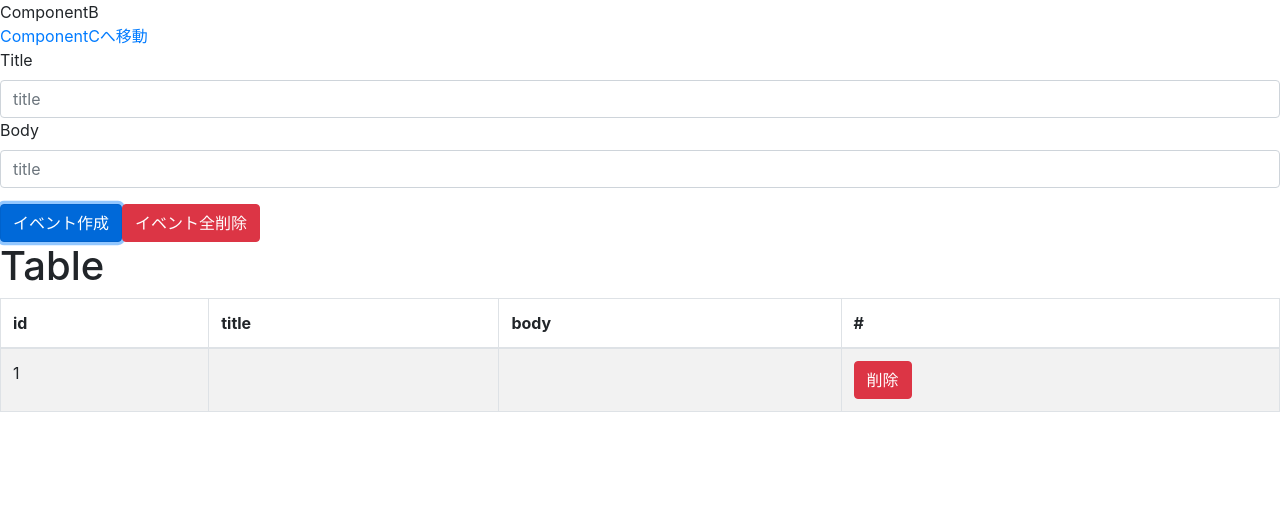
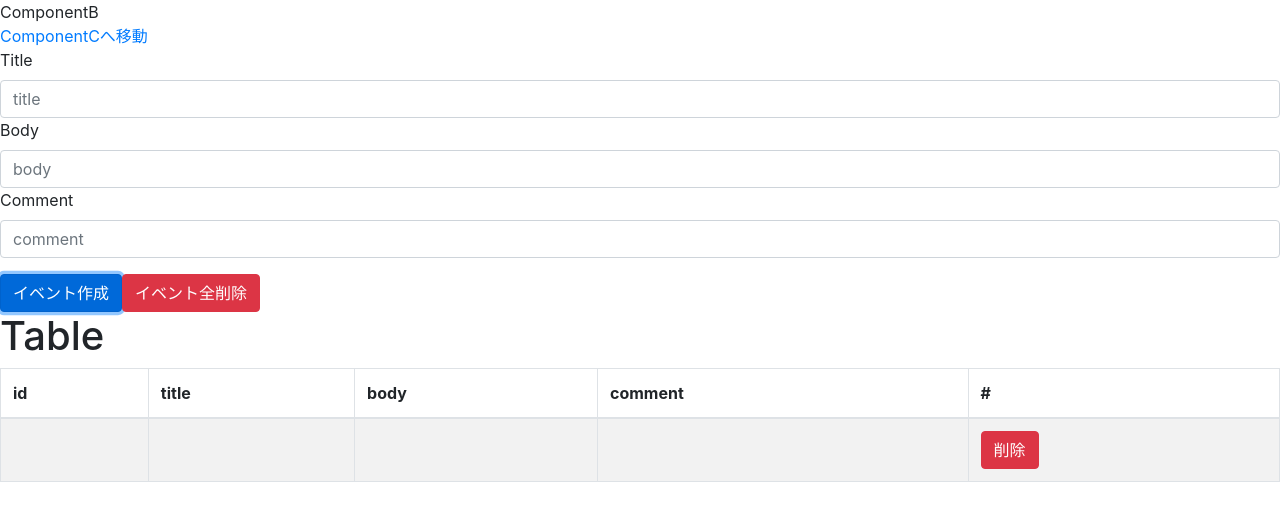
Before and after one commit to lanmalu1358/react-dev-course, a React (Create React App) app: page /componentb in a window 1280 px wide. Both pictures are taken after a click on the button "イベント作成". Shown: the top 520 px of the page. Built offline with nearby package versions, Linux system fonts and the light colour scheme.

Commit message:
コミット15

```diff
--- a/src/ComponentB.js
+++ b/src/ComponentB.js
@@ -1,6 +1,6 @@
 import React, { useState, useReducer } from 'react';
 import { Link } from 'react-router-dom';
-import { ADD_EVENT } from './actions/index';
+import { ADD_EVENT, DELETE_EVENT, ALLDELI_EVENT } from './actions/index';
 import reducers from './reducers/index';
 import { Button, Form, Table } from 'react-bootstrap';
 import 'bootstrap/dist/css/bootstrap.min.css';
@@ -10,16 +10,39 @@ const ComponentB = () => {
     const [state, dispatch] = useReducer(reducers, []);
     const [title, setTitle] = useState('');
     const [body, setBody] = useState('');
+    const [comment, setComment] = useState('');
 
     const handleClick = (e) => {
         e.preventDefault();
         dispatch({
             type: ADD_EVENT,
             title,
-            body
+            body,
+            comment
         });
         setTitle('');
         setBody('');
+        setComment('');
+    };
+
+    const HandleClick = (e) => {
+        e.preventDefault();
+        dispatch({
+            type: DELETE_EVENT,
+            title,
+            body,
+            comment
+        });
+    };
+
+    const HANDLEclick = (e) => {
+        e.preventDefault();
+        dispatch({
+            type: ALLDELI_EVENT,
+            title,
+            body,
+            comment
+        });
     };
 
 
@@ -36,20 +59,27 @@ const ComponentB = () => {
                         type='text'
                         placeholder="title"
                         value={title}
-                        onChange={(e) => setBody(e.target.value)}
+                        onChange={(e) => setTitle(e.target.value)}
                     />
                     <Form.Label>Body</Form.Label>
                     <Form.Control
                         type="text"
-                        placeholder="title"
+                        placeholder="body"
                         value={body}
                         onChange={(e) => setBody(e.target.value)}
+                    />
+                    <Form.Label>Comment</Form.Label>
+                    <Form.Control
+                        type="text"
+                        placeholder="comment"
+                        value={comment}
+                        onChange={(e) => setComment(e.target.value)}
                     />
                 </Form.Group>
                 <Button variant="primary" onClick={handleClick}>
                     イベント作成
             </Button>
-                <Button variant="danger" onClick={handleClick}>
+                <Button variant="danger" onClick={HANDLEclick}>
                     イベント全削除
             </Button>
             </Form>
@@ -61,6 +91,7 @@ const ComponentB = () => {
                         <th>id</th>
                         <th>title</th>
                         <th>body</th>
+                        <th>comment</th>
                         <th>#</th>
                     </tr>
                 </thead>
@@ -71,8 +102,9 @@ const ComponentB = () => {
                                 <td>{data.id}</td>
                                 <td>{data.title}</td>
                                 <td>{data.body}</td>
+                                <td>{data.comment}</td>
                                 <td>
-                                    <Button variant="danger">削除</Button>
+                                    <Button variant="danger" onClick={HandleClick}>削除</Button>
                                 </td>
                             </tr>
                         )
--- a/src/actions/index.js
+++ b/src/actions/index.js
@@ -2,3 +2,5 @@ export const INCREMENT = 'INCREMENT'
 export const DECREMENT = 'DECREMENT'
 export const RESET = 'RESET'
 export const ADD_EVENT = 'ADD_EVENT'
+export const DELETE_EVENT = 'DELETE_EVENT'
+export const ALLDELI_EVENT = 'ALLDELI_EVENT'
--- a/src/reducers/index.js
+++ b/src/reducers/index.js
@@ -1,5 +1,5 @@
 import { INCREMENT, DECREMENT, RESET } from '../actions/index';
-import { ADD_EVENT } from '../actions/index';
+import { ADD_EVENT, DELETE_EVENT, ALLDELI_EVENT } from '../actions/index';
 
 const reducer = (state = [], action) => {
     switch (action.type) {
@@ -10,9 +10,15 @@ const reducer = (state = [], action) => {
         case RESET:
             return { count: 0 };
         case ADD_EVENT:
-            const event = { title: action.title, body: action.body };
-            const id = state.length + 1;
-            return [...state, { id, ...event }];
+            const addevent = { title: action.title, body: action.body, comment: action.comment };
+            const addid = state.length - 1;
+            return [...state, { addid, ...addevent }];
+        case DELETE_EVENT:
+            const deleteevent = { title: action.title, body: action.body, comment: action.comment };
+            const deleteid = state.length - 1;
+            return [...state, { deleteid, ...deleteevent }];
+        case ALLDELI_EVENT:
+            return [];
         default:
             return state;
     }
```
Also changed, not shown: src/index.js (line endings or trailing spaces), 1 other file (tests, documents, lock files or other folders).
